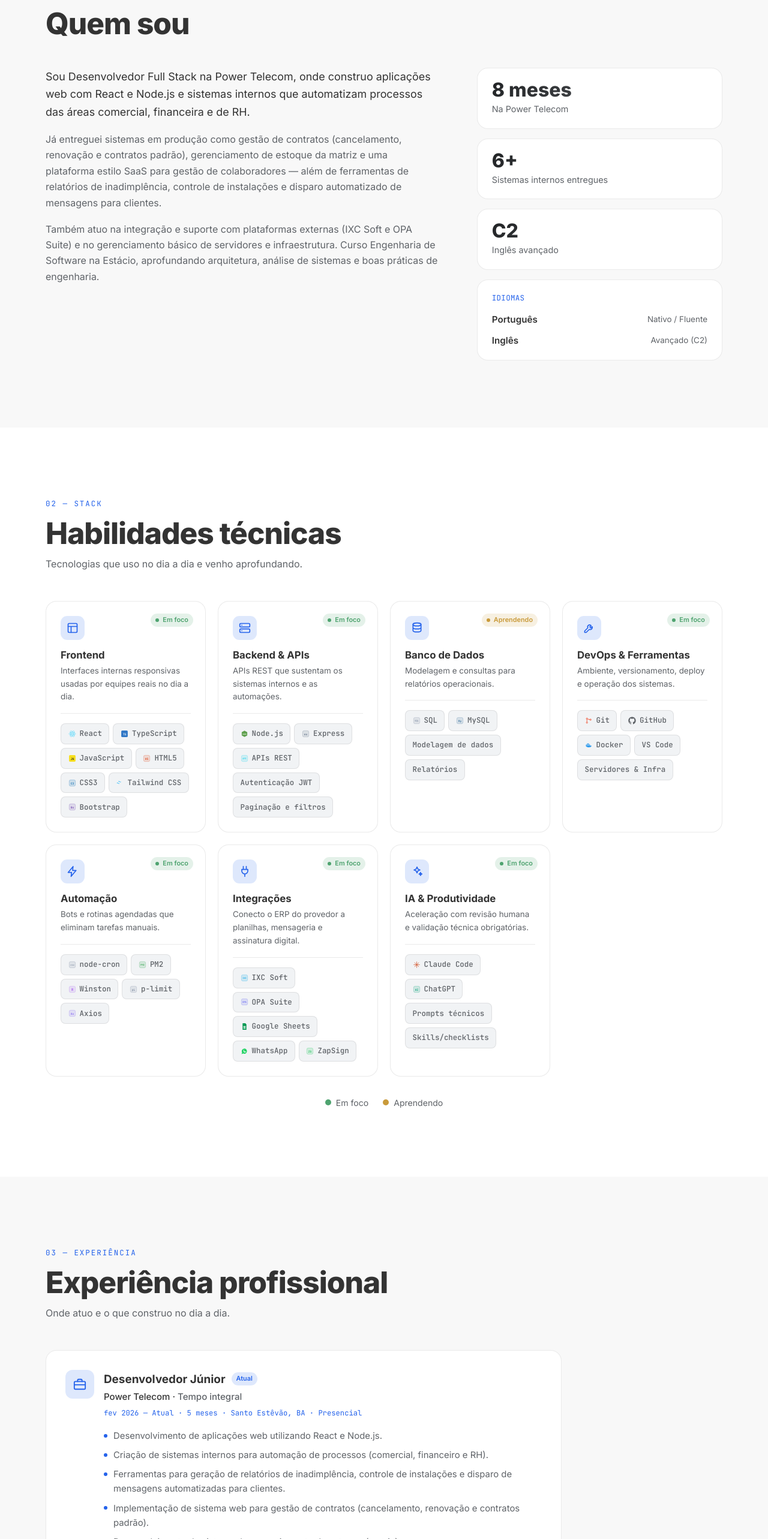
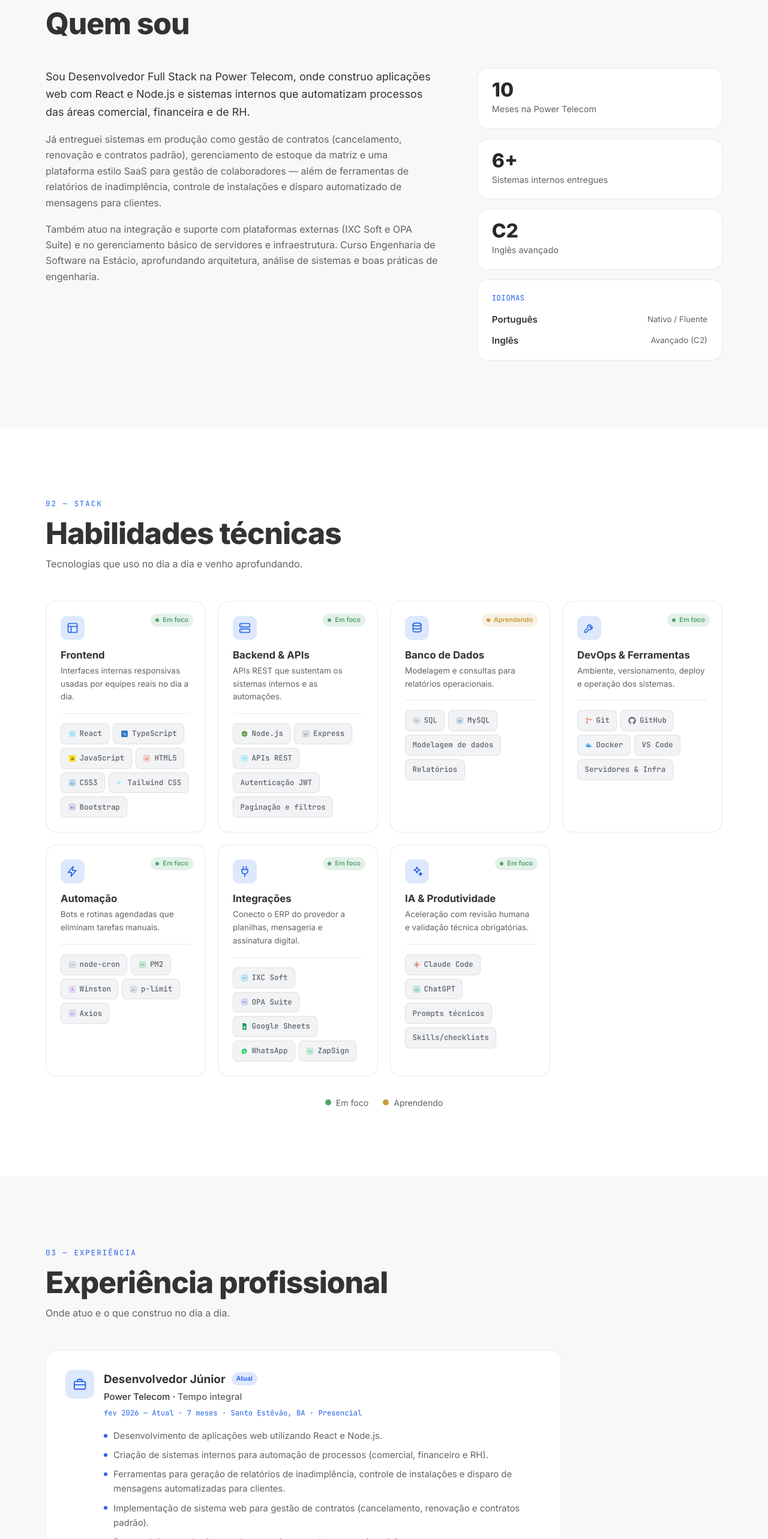
Before and after one commit to GuguPx/Meu-Portfolio, a React (Vite) app: page / in a window 1280 px wide. Shown: the part 947-3513 px from the top of the page at 60% size. Built offline with nearby package versions, Linux system fonts and the light colour scheme; no server answers.

Commit message:
chore: refresh CV with new automation projects and fix stale tenure

```diff
--- a/src/data.ts
+++ b/src/data.ts
@@ -111,7 +111,7 @@ export const DATA: PortfolioData = {
       ],
     },
     stats: [
-      { value: "8 meses", label: { pt: "Na Power Telecom", en: "At Power Telecom" } },
+      { value: "10", label: { pt: "Meses na Power Telecom", en: "Months at Power Telecom" } },
       { value: "6+", label: { pt: "Sistemas internos entregues", en: "Internal systems shipped" } },
       { value: "C2", label: { pt: "Inglês avançado", en: "Advanced English" } },
     ],
@@ -199,7 +199,7 @@ export const DATA: PortfolioData = {
       company: "Power Telecom",
       role: { pt: "Desenvolvedor Júnior", en: "Junior Developer" },
       type: { pt: "Tempo integral", en: "Full-time" },
-      period: { pt: "fev 2026 — Atual · 5 meses", en: "Feb 2026 — Present · 5 mos" },
+      period: { pt: "fev 2026 — Atual · 7 meses", en: "Feb 2026 — Present · 7 mos" },
       location: { pt: "Santo Estêvão, BA · Presencial", en: "Santo Estêvão, BA · On-site" },
       current: true,
       bullets: {
```
Also changed, not shown: 2 other files (tests, documents, lock files or other folders).
